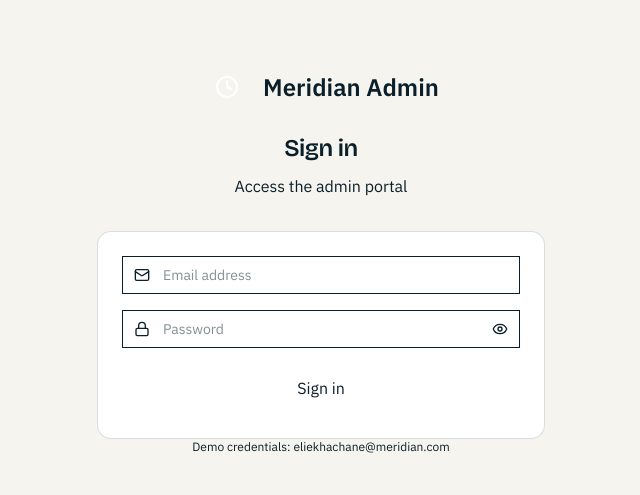
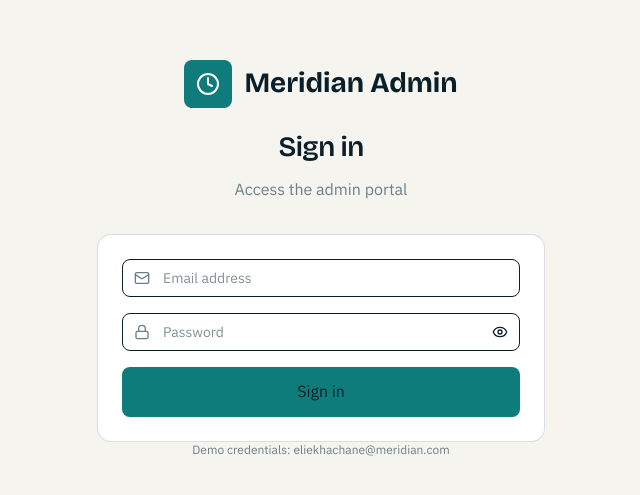
Before and after one commit to sat7leb-ux/meridian, a Next.js app: page /admin/login in a window 1280 px wide. Shown: the part 133-628 px from the top of the page, without its empty margins (319-959 px from the left). Built offline with nearby package versions, Linux system fonts and the light colour scheme.

Commit message:
Remove user_id from types and forms to match DB schema

```diff
--- a/src/app/admin/page.tsx
+++ b/src/app/admin/page.tsx
@@ -602,7 +602,7 @@ function ServiceForm({ item, onSave, onClose }: { item: Service | null; onSave:
 
 function StaffForm({ item, onSave, onClose }: { item: Staff | null; onSave: (s: Staff) => void; onClose: () => void }) {
   const [form, setForm] = useState<Staff>(item || {
-    id: crypto.randomUUID(), org_id: ORG_ID, user_id: null, slug: "", display_name: "", title: "",
+    id: crypto.randomUUID(), org_id: ORG_ID, slug: "", display_name: "", title: "",
     bio: null, avatar_url: null, email: "", phone: "", timezone: "Asia/Beirut", color: "#0E7C7B",
     is_bookable: true, is_active: true, created_at: new Date().toISOString(), updated_at: new Date().toISOString(), deleted_at: null,
   });
@@ -745,7 +745,7 @@ function BookingForm({ item, onSave, onClose, services, staff }: { item: Booking
 
 function CustomerForm({ item, onSave, onClose }: { item: Customer | null; onSave: (c: Customer) => void; onClose: () => void }) {
   const [form, setForm] = useState<Customer>(item || {
-    id: crypto.randomUUID(), org_id: ORG_ID, user_id: null, full_name: "", email: "", phone: "",
+    id: crypto.randomUUID(), org_id: ORG_ID, full_name: "", email: "", phone: "",
     company: "", timezone: "Asia/Beirut", notes: null, tags: [], total_bookings: 0,
     total_cancellations: 0, last_booking_at: null, is_blocked: false,
     created_at: new Date().toISOString(), updated_at: new Date().toISOString(), deleted_at: null,
--- a/src/app/globals.css
+++ b/src/app/globals.css
@@ -1,6 +1,6 @@
 @import "tailwindcss";
 
-:root {
+@theme {
   --color-ink: #0B1F2A;
   --color-paper: #F6F4EF;
   --color-surface: #FFFFFF;
@@ -8,21 +8,35 @@
   --color-teal-600: #0A6362;
   --color-teal-100: #D8ECEB;
   --color-brass: #C08A2E;
+  --color-brass-100: #F3E7CE;
   --color-mute: #6B7F88;
   --color-ok: #1E7A4B;
   --color-warn: #B45309;
   --color-stop: #A32C2C;
-  --color-hairline: rgba(107,127,136,0.26);
+
+  --font-display: "Bricolage Grotesque", ui-sans-serif, system-ui, sans-serif;
+  --font-sans: "IBM Plex Sans", ui-sans-serif, system-ui, sans-serif;
+  --font-mono: "IBM Plex Mono", ui-monospace, monospace;
+
+  --text-xs: 0.75rem;
+  --text-sm: 0.875rem;
+  --text-base: 1rem;
+  --text-lg: 1.125rem;
+  --text-xl: 1.375rem;
+  --text-2xl: 1.75rem;
+  --text-3xl: 2.25rem;
+  --text-4xl: 3rem;
+  --text-5xl: 4rem;
+
   --radius-slot: 4px;
   --radius-field: 8px;
   --radius-card: 14px;
   --radius-sheet: 20px;
-  --shadow-raise: 0 1px 2px rgba(11,31,42,0.08);
-  --shadow-float: 0 8px 24px -8px rgba(11,31,42,0.18);
-  --ease-meridian: cubic-bezier(0.2,0.8,0.2,1);
-  --font-display: "Bricolage Grotesque", ui-sans-serif, system-ui, sans-serif;
-  --font-sans: "IBM Plex Sans", ui-sans-serif, system-ui, sans-serif;
-  --font-mono: "IBM Plex Mono", ui-monospace, monospace;
+
+  --shadow-raise: 0 1px 2px rgb(11 31 42 / 0.08);
+  --shadow-float: 0 8px 24px -8px rgb(11 31 42 / 0.18);
+
+  --ease-meridian: cubic-bezier(0.2, 0.8, 0.2, 1);
 }
 
 html {
--- a/src/lib/types.ts
+++ b/src/lib/types.ts
@@ -75,7 +75,6 @@ export interface Profile {
 export interface Staff {
   id: string;
   org_id: string;
-  user_id: string | null;
   slug: string;
   display_name: string;
   title: string | null;
@@ -134,7 +133,6 @@ export interface Service {
 export interface Customer {
   id: string;
   org_id: string;
-  user_id: string | null;
   full_name: string;
   email: string;
   phone: string | null;
```
